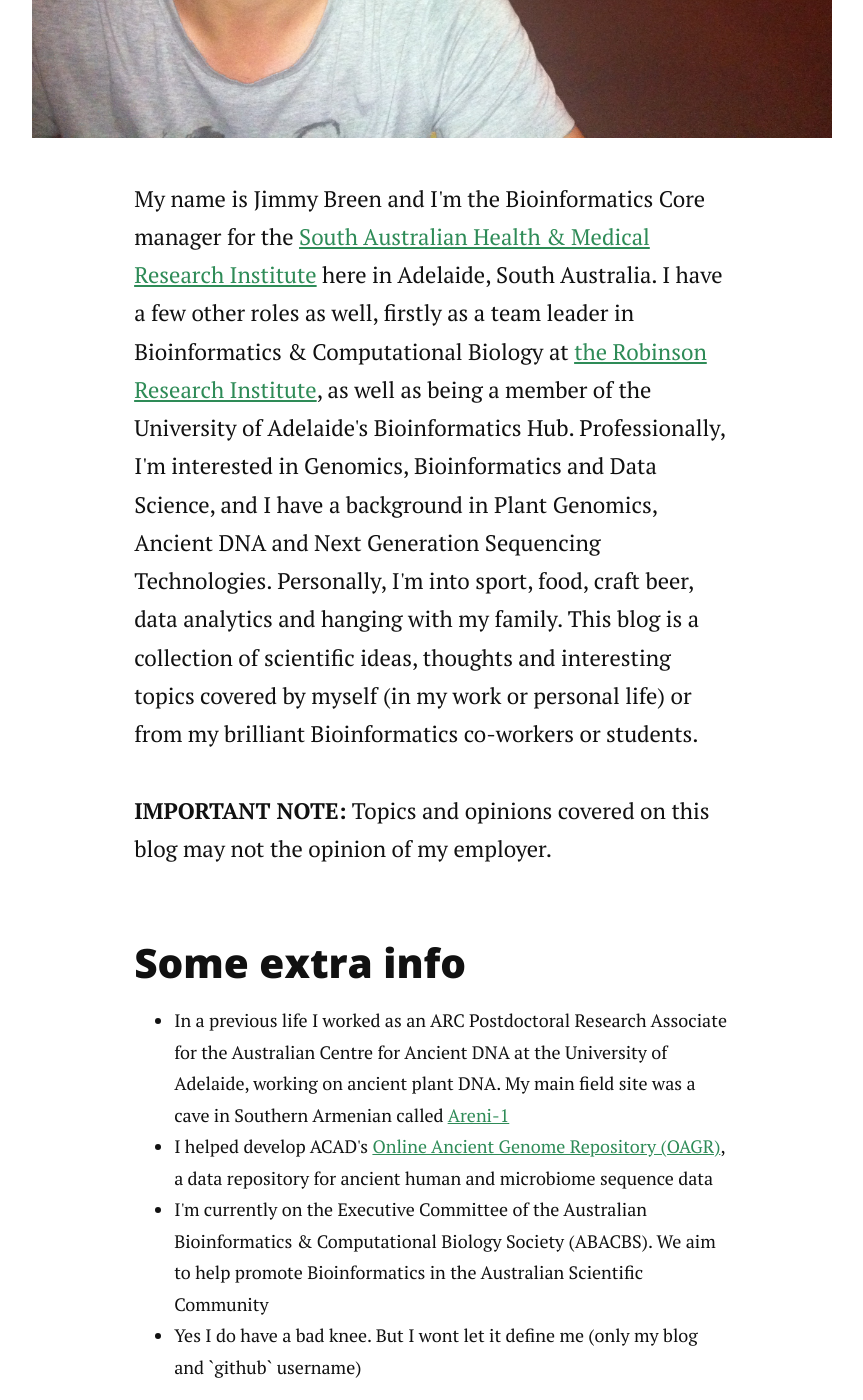
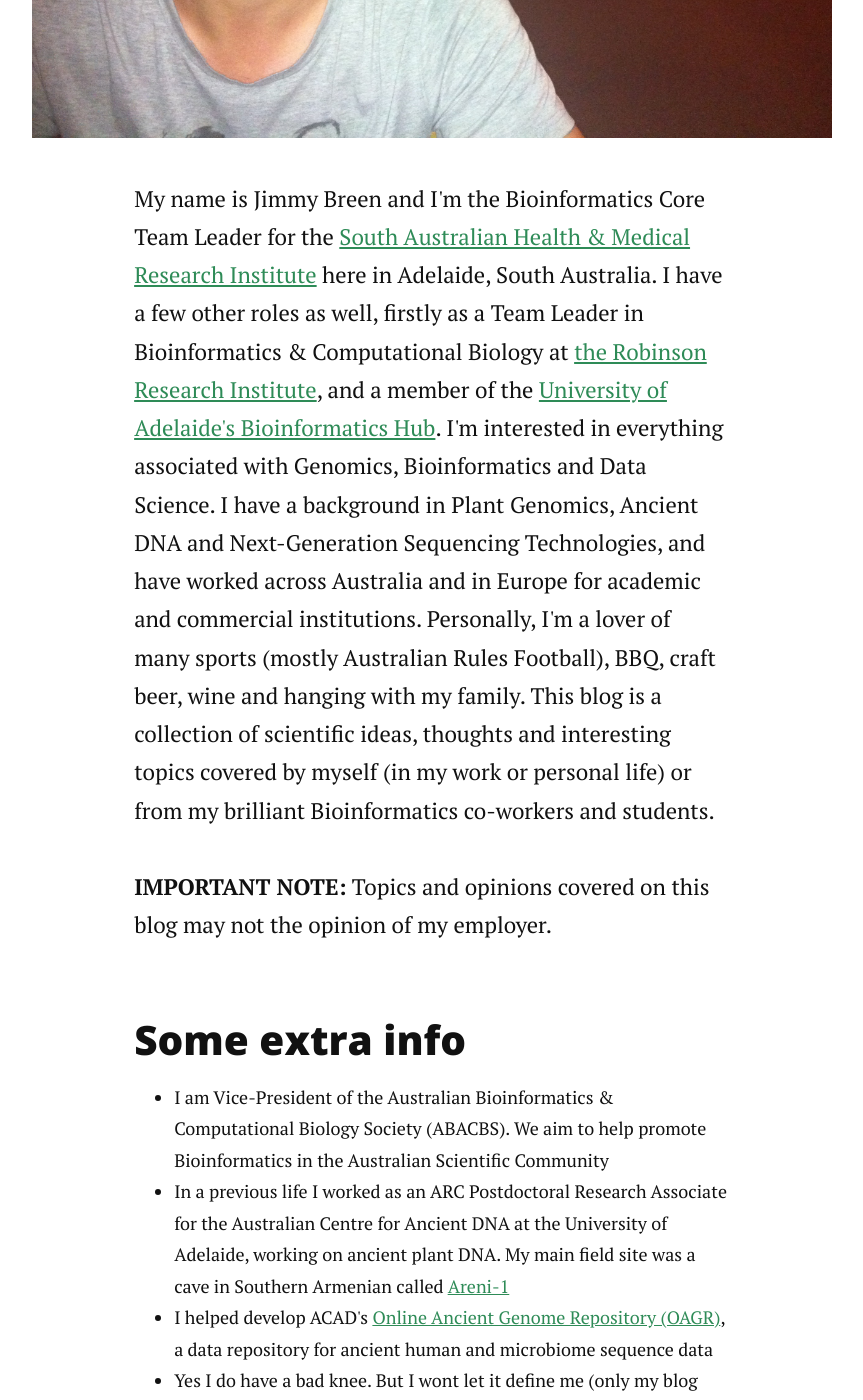
Before and after one commit to jimmybgammyknee/jimmybgammyknee.github.io, a Jekyll site: the page built from about.md, in a window 1280 px wide and 1400 px high, scrolled down 872 px. Shown: the whole window, without its empty margins (208-1071 px from the left). Built offline with Jekyll 4.4.1, drawn with Linux system fonts in a browser that asks for light colours; nearby versions of some CDN libraries; some of the changed text lies outside the part shown.

Commit message:
Edited the about section to reflect new position

```diff
--- a/about.md
+++ b/about.md
@@ -6,11 +6,12 @@ title: About me
 <div class="post">
 <h1 class="pageTitle">About me</h1>
 <img src="{{ '/assets/img/me.jpg' | prepend: site.baseurl }}" alt="">
-<p class="intro">My name is Jimmy Breen and I'm the Bioinformatics Core manager for the <a href="https://www.sahmri.org/">South Australian Health & Medical Research Institute</a> here in Adelaide, South Australia.
-I have a few other roles as well, firstly as a team leader in Bioinformatics & Computational Biology at <a href="https://www.adelaide.edu.au/robinson-research-institute/"> the Robinson Research Institute</a>, as well as being a member of the University of Adelaide's Bioinformatics Hub.
-Professionally, I'm interested in Genomics, Bioinformatics and Data Science, and I have a background in Plant Genomics, Ancient DNA and Next Generation Sequencing Technologies.
-Personally, I'm into sport, food, craft beer, data analytics and hanging with my family.
-This blog is a collection of scientific ideas, thoughts and interesting topics covered by myself (in my work or personal life) or from my brilliant Bioinformatics co-workers or students.
+<p class="intro">My name is Jimmy Breen and I'm the Bioinformatics Core Team Leader for the <a href="https://www.sahmri.org/">South Australian Health & Medical Research Institute</a> here in Adelaide, South Australia.
+I have a few other roles as well, firstly as a Team Leader in Bioinformatics & Computational Biology at <a href="https://www.adelaide.edu.au/robinson-research-institute/">the Robinson Research Institute</a>, and a member of the <a href="https://www.adelaide.edu.au/bioinformatics-hub/">University of Adelaide's Bioinformatics Hub</a>.
+I'm interested in everything associated with Genomics, Bioinformatics and Data Science.
+I have a background in Plant Genomics, Ancient DNA and Next-Generation Sequencing Technologies, and have worked across Australia and in Europe for academic and commercial institutions.
+Personally, I'm a lover of many sports (mostly Australian Rules Football), BBQ, craft beer, wine and hanging with my family.
+This blog is a collection of scientific ideas, thoughts and interesting topics covered by myself (in my work or personal life) or from my brilliant Bioinformatics co-workers and students.
 
 <br>
 <br>
@@ -23,15 +24,16 @@ This blog is a collection of scientific ideas, thoughts and interesting topics c
 <h2>Some extra info</h2>
 
 <ul>
+<li>I am Vice-President of the Australian Bioinformatics & Computational Biology Society (ABACBS). We aim to help promote Bioinformatics in the Australian Scientific Community</li>
 <li>In a previous life I worked as an ARC Postdoctoral Research Associate for the Australian Centre for Ancient DNA at the University of Adelaide, working on ancient plant DNA. My main field site was a cave in Southern Armenian called <a href="https://en.wikipedia.org/wiki/Areni-1_cave_complex"> Areni-1 </a></li>
 <li>I helped develop ACAD's <a href="https://www.oagr.org.au"> Online Ancient Genome Repository (OAGR)</a>, a data repository for ancient human and microbiome sequence data</li>
-<li>I'm currently on the Executive Committee of the Australian Bioinformatics & Computational Biology Society (ABACBS). We aim to help promote Bioinformatics in the Australian Scientific Community</li>
+
 <li>Yes I do have a bad knee. But I wont let it define me (only my blog and `github` username)</li>
 </ul>
 
 <h2>Things im into at the moment (added whenever...)</h2>
 <ul>
-<li> Watching every possible food show on youtube </li>
+<li>Youtube deep dives: Im current trying to watch every possible food show on youtube </li>
 <li>My best mate <a href="https://www.facebook.com/gusfacegrillah"> Gusface Grillah</a> has an <a href="http://gusfacegrillah.com/"> amazing bbq blog </a> which you should definitely check out. Recently featured on buzzfeed as an Australian food blog that  <a href="http://www.buzzfeed.com/gyanyankovich/the-best-australian-food-blogs"> "will change the way you eat"</a>, which is good thing ..... i think </li>
 <li>He's actually just branched out and started the <a href="https://www.perthbbqschool.com/"> Perth BBQ School</a> as well. So if you're in WA, check out his awesome classes (I've helped out in a few!) </li>
 </ul>
```
